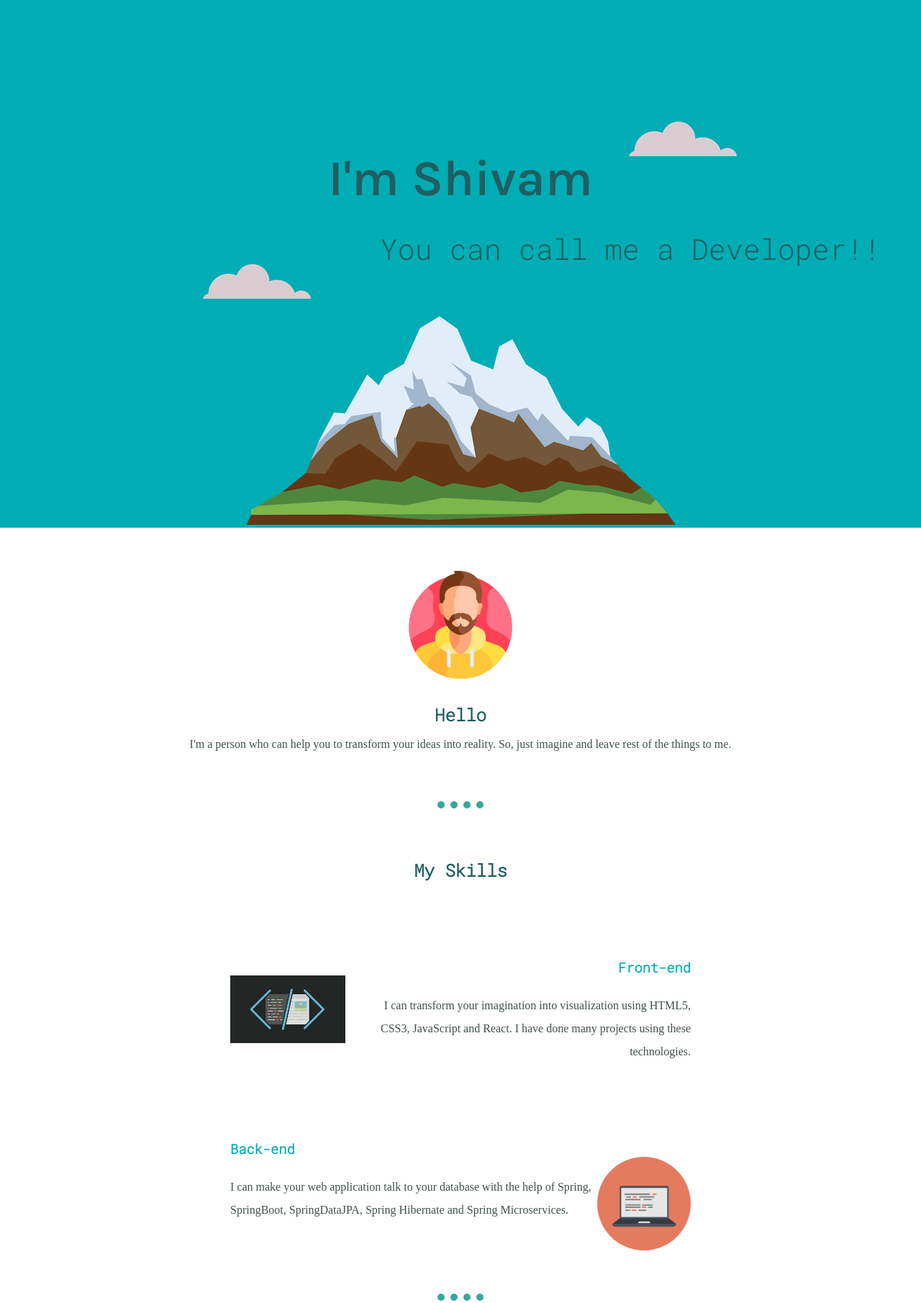
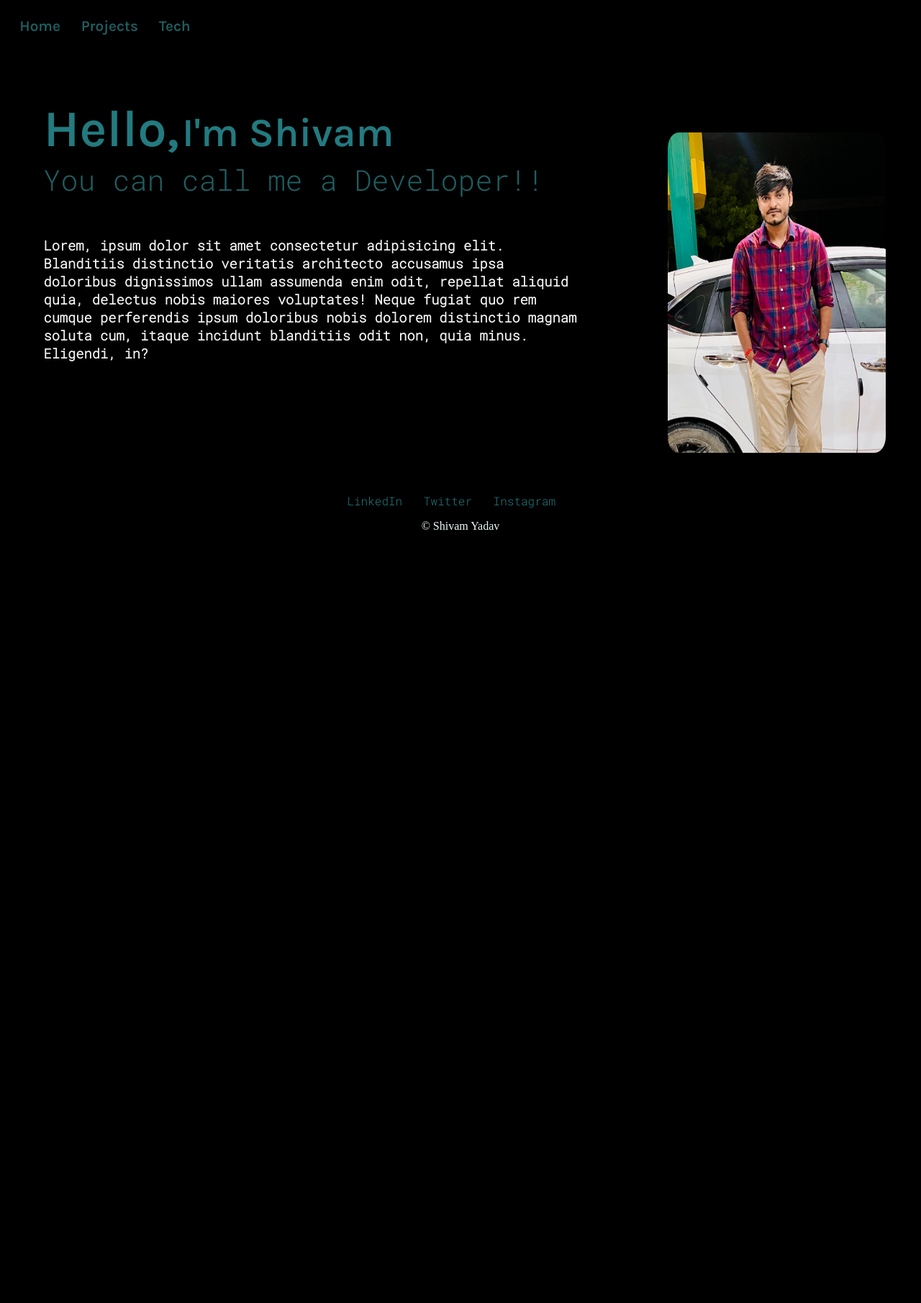
Before and after one commit to shivam-genesis/portfolio, a plain HTML site: page index.html in a window 1280 px wide. Shown: the top 1810 px of the page at 72% size. After the commit the page ends 800 px from the top, so only its background shows below. Drawn offline with Linux system fonts and the light colour scheme.

Commit message:
implemented new design

```diff
--- /dev/null
+++ b/css/project-styles.css
@@ -0,0 +1,3 @@
+body {
+    background-color: black;
+}
--- a/css/styles.css
+++ b/css/styles.css
@@ -1,46 +1,76 @@
 body {
   margin: 0;
-  text-align: center;
+  background-color: black;
 }
 
-.top-container {
-  background-color: #00adb5;
-  position: relative;
-  padding-top: 14%;
+#navbar::before {
+  background-color: black;
+  height: 100%;
+  width: 100%;
 }
 
-.middle-container {
-  background-color: white;
+#navbar ul {
+  display: flex;
+  list-style: none;
+  padding-left: 1%;
 }
 
-.bottom-container {
-  background-color: #00adb5;
-  padding: 30px;
+#navbar ul li a {
+  font-family: "Karla", sans-serif;
+  display: inline-block;
+  text-decoration: none;
+  color: #205e61;
+  font-size: 1.3rem;
+  font-weight: bolder;
+  padding: 0.5rem 0.9rem;
 }
 
-.profile {
-  text-align: center;
+#navbar ul li a:hover {
+  color: #237a7f;
+  -webkit-transform: scale(1.1);
+  text-shadow: 1px 1px;
+  cursor: pointer;
+
 }
 
-.top-cloud {
-  position: absolute;
-  top: 23%;
-  right: 20%;
+.active {
+  color: #237a7f;
+  -webkit-transform: scale(1.1);
+  text-shadow: 1px 1px;
 }
 
-.bottom-cloud {
-  position: absolute;
-  top: 50%;
-  left: 22%;
+.main {
+  display: flex;
+  padding: 0 6% 0 1%;
 }
 
-h1 {
+.box1 {
+  margin: 6% 1% 1rem 4%;
+  text-align: left;
+  padding-right: 9%;
+}
+
+.profile_pic {
+  height: 85%;
+  width: 110%;
+  margin: 7rem 0 1rem 0;
+  border-radius: 5%;
+}
+
+h1{
   font-family: "Karla", sans-serif;
-  font-size: 4.37rem;
-  color: #205e61;
-  line-height: 2;
-  margin-top: 0px;
-  margin-bottom: 0;
+  display: inline-block ;
+  color: #237a7f;
+  line-height: 1;
+  margin: 0 0;
+}
+
+.hello {
+  font-size: 4.5rem;
+}
+
+.name {
+  font-size: 3.5rem;
 }
 
 .title {
@@ -48,123 +78,34 @@ h1 {
   font-size: 2.5rem;
   font-weight: normal;
   color: #205e61;
-  margin-top: 0;
-  margin-bottom: 0;
-  margin-left: 37%;
+  margin: 1% 0 7% 0;
 }
 
 h2 {
   color: #205e61;
-  margin-top: 0;
-  margin-bottom: 0;
+  margin: 0 0;
   font-family: "Roboto Mono", monospace;
   font-weight: 900;
 }
 
 h3 {
-  color: #00adb5;
+  color: #f3f3f3;
   font-family: "Roboto Mono", monospace;
 }
 
-a {
-  color: #205e61;
-}
-
-p {
-  color: #40514e;
-}
-
-.profile {
-  padding-top: 60px;
-}
-
-.profile-pic {
-  margin-bottom: 30px;
-  height: 150px;
-  width: 150px;
-}
-
-.skill-row1 {
-  width: 50%;
-  margin: 100px auto;
-  text-align: right;
-  line-height: 2;
-}
-
-.skill-row2 {
-  width: 50%;
-  margin: 100px auto;
-  text-align: left;
-  line-height: 2;
-}
-
-.skill-img-1 {
-  height: 25%;
-  width: 25%;
-  margin-top: 30px;
-  margin-right: 33px;
-  float: left;
-}
-
-.skill-img-2 {
-  border-radius: 100%;
-  height: 130px;
-  width: 130px;
-  margin-top: 30px;
-  float: right;
-}
-
-hr {
-  width: 5%;
-  border-style: dotted none none;
-  border-width: 10px;
-  border-color: rgb(54, 167, 159);
-  margin-top: 70px;
-  margin-bottom: 70px;
-}
-
-.contact-me {
-  padding-bottom: 60px;
-}
-
-.xyz {
-  margin-bottom: 40px;
+.bottom-container {
+  background-color: black;
+  text-align: center;
+  margin-top: 7%;
 }
 
 .footer-link {
-  padding: 15px;
+  padding: 5% 2% 2% 0;
   text-decoration: none;
   font-family: "Roboto Mono", monospace;
-  color: #0e7a7e;
+  color: #237a7f;
 }
 
 .footer-copyright {
   color: #eaf6f6;
 }
-
-.btn {
-  background: #11cdd4;
-  background-image: -webkit-linear-gradient(top, #11cdd4, #11999e);
-  background-image: -moz-linear-gradient(top, #11cdd4, #11999e);
-  background-image: -ms-linear-gradient(top, #11cdd4, #11999e);
-  background-image: -o-linear-gradient(top, #11cdd4, #11999e);
-  background-image: linear-gradient(to bottom, #11cdd4, #11999e);
-  -webkit-border-radius: 17;
-  -moz-border-radius: 17;
-  border-radius: 17px;
-  font-family: "Roboto Mono", monospace;
-  color: #ffffff;
-  font-size: 20px;
-  padding: 10px 20px 10px 20px;
-  text-decoration: none;
-}
-
-.btn:hover {
-  background: #30e3cb;
-  background-image: -webkit-linear-gradient(top, #30e3cb, #2bc4ad);
-  background-image: -moz-linear-gradient(top, #30e3cb, #2bc4ad);
-  background-image: -ms-linear-gradient(top, #30e3cb, #2bc4ad);
-  background-image: -o-linear-gradient(top, #30e3cb, #2bc4ad);
-  background-image: linear-gradient(to bottom, #30e3cb, #2bc4ad);
-  text-decoration: none;
-}
--- /dev/null
+++ b/css/tech-styles.css
@@ -0,0 +1,3 @@
+body {
+    background-color: black;
+}
--- a/index.html
+++ b/index.html
@@ -1,5 +1,6 @@
 <!DOCTYPE html>
 <html lang="en">
+
 <head>
   <meta charset="UTF-8" />
   <meta http-equiv="X-UA-Compatible" content="IE=edge" />
@@ -8,79 +9,50 @@
   <link rel="icon" href="images/teddy-icon.png" />
   <link rel="preconnect" href="https://fonts.googleapis.com" />
   <link rel="preconnect" href="https://fonts.gstatic.com" crossorigin />
-    <link
-      href="https://fonts.googleapis.com/css2?family=Karla:wght@200;600&display=swap"
-      rel="stylesheet"
-    />
+  <link href="https://fonts.googleapis.com/css2?family=Karla:wght@200;600&display=swap" rel="stylesheet" />
   <link rel="preconnect" href="https://fonts.googleapis.com" />
   <link rel="preconnect" href="https://fonts.gstatic.com" crossorigin />
-    <link
-      href="https://fonts.googleapis.com/css2?family=Roboto+Mono:wght@100&display=swap"
-      rel="stylesheet"
-    />
+  <link href="https://fonts.googleapis.com/css2?family=Roboto+Mono:wght@100&display=swap" rel="stylesheet" />
   <link rel="preconnect" href="https://fonts.googleapis.com" />
   <link rel="preconnect" href="https://fonts.gstatic.com" crossorigin />
-    <link
-      href="https://fonts.googleapis.com/css2?family=Roboto+Mono:wght@300&display=swap"
-      rel="stylesheet"
-    />
-    <title>Shivam Yadav</title>
+  <link href="https://fonts.googleapis.com/css2?family=Roboto+Mono:wght@300&display=swap" rel="stylesheet" />
+  <script src="./script/script.js"></script>
+  <title>Home | Shivam Yadav</title>
 </head>
+
 <body>
-    <div class="top-container">
-      <h1>I'm Shivam</h1>
+  <div id="navbar">
+    <nav>
+      <ul>
+        <li class="nav-item"><a href="./index.html">Home</a></li>
+        <li class="nav-item"><a href="./projects.html">Projects</a></li>
+        <li class="nav-item"><a href="./tech.html">Tech</a></li>
+      </ul>
+    </nav>
+  </div>
+  <div class="Home">
+    <div class="main">
+      <div class="box1">
+        <h1 class="hello">Hello, </h1>
+        <h1 class="name">I'm Shivam</h1>
         <h2 class="title">You can call me a Developer!!</h2>
-      <img class="top-cloud" src="images/cloud.png" alt="cloud image" />
-      <img class="bottom-cloud" src="images/cloud.png" alt="cloud image" />
-      <img class="mountain" src="images/mountain.png" alt="mountain image" />
+        <h3>Lorem, ipsum dolor sit amet consectetur adipisicing elit. Blanditiis distinctio veritatis architecto
+          accusamus
+          ipsa doloribus dignissimos ullam assumenda enim odit, repellat aliquid quia, delectus nobis maiores
+          voluptates!
+          Neque fugiat quo rem cumque perferendis ipsum doloribus nobis dolorem distinctio magnam soluta cum, itaque
+          incidunt blanditiis odit non, quia minus. Eligendi, in?</h3>
       </div>
-    <div class="middle-container">
-      <div class="profile">
-        <img class="profile-pic" src="images/man.png" alt="profile-pic" />
-        <h2>Hello</h2>
-        <p>
-          I'm a person who can help you to transform your ideas into reality.
-          So, just imagine and leave rest of the things to me.
-        </p>
-      </div>
-      <hr />
-      <div class="skills">
-        <h2>My Skills</h2>
-        <div class="skill-row1">
-          <img class="skill-img-1" src="images/front-end.jpeg" alt="" />
-          <h3>Front-end</h3>
-          <p>
-            I can transform your imagination into visualization using HTML5, CSS3,
-            JavaScript and React. I have done many projects using
-            these technologies.
-          </p>
-        </div>
-        <div class="skill-row2">
-          <img class="skill-img-2" src="images/computer.png" alt="" />
-          <h3>Back-end</h3>
-          <p>
-            I can make your web application talk to your database with
-            the help of Spring, SpringBoot, SpringDataJPA, Spring Hibernate and
-            Spring Microservices.
-          </p>
+      <div class="box2">
+        <img class="profile_pic" src="images/pic.jpg" alt="profile-pic" />
       </div>
     </div>
-      <hr />
-      <div class="contact-me">
-        <h2>Get In Touch</h2>
-        <h3>If you like to hire me or work with me.</h3>
-        <p class="xyz">
-          Let's create something awesome together!!
-        </p>
-        <a class="btn" href="mailto:yadav.shivam8130@gmail.com">CONTACT ME</a>
-      </div>
-    </div>
-
     <div class="bottom-container">
       <a class="footer-link" href="https://www.linkedin.com/in/shivam-yadav-391313192" target="_blank">LinkedIn</a>
       <a class="footer-link" href="https://x.com/s_genesis_" target="_blank">Twitter</a>
       <a class="footer-link" href="https://www.instagram.com/_shivam_y.a.d.a.v_/" target="_blank">Instagram</a>
       <p class="footer-copyright">© Shivam Yadav</p>
     </div>
+  </div>
 </body>
 </html>
--- /dev/null
+++ b/script/script.js
@@ -0,0 +1,7 @@
+let elements = document.querySelectorAll('.nav-item')
+
+elements.forEach(el => {
+  el.addEventListener('click', () => {
+    elements.forEach(el => el.classList.remove('active'))
+    el.classList.add('active')
+  })})
```
Also changed, not shown: projects.html (added, +19 -0 lines), tech.html (added, +17 -0 lines), images/man.png (deleted), images/pic.jpg (added). Lines whose indentation alone changed are shown as unchanged.
